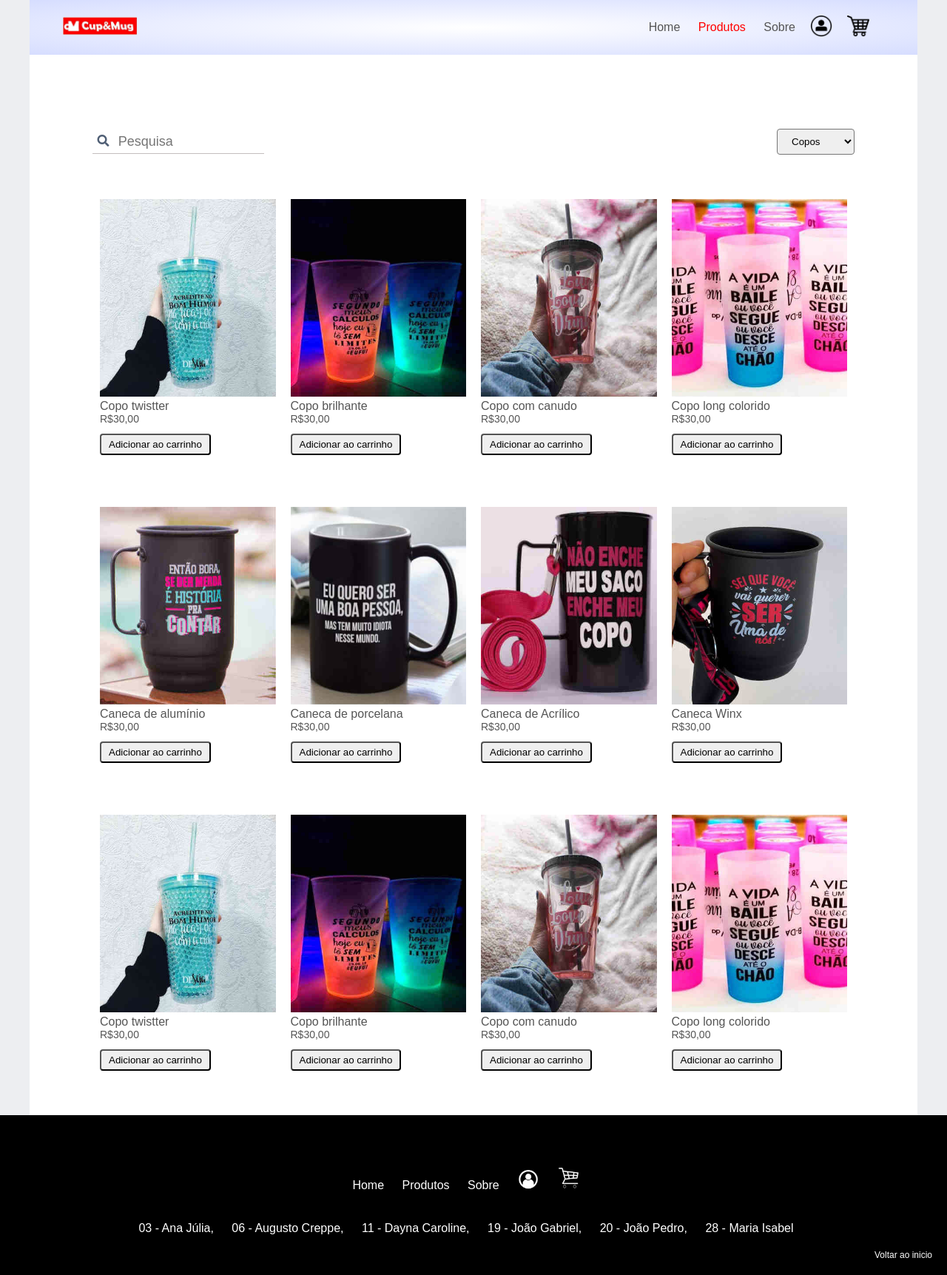
After one commit to Dayna-Caroline/E-commerce, a PHP site: page /front/produtos.php in a window 1280 px wide. The commit adds this page. Shown: the whole page at 74% size. Run offline with PHP 8.4, Linux system fonts and the light colour scheme; some libraries are stand-ins or nearby versions.

Commit message:
Criei a parte de produtos

```diff
--- /dev/null
+++ b/front/produtos.php
@@ -0,0 +1,239 @@
+<!--Dayna Caroline - N°11 - Criação: 02/09-->
+<!--Augusto Creppe - N°06 e Dayna Caroline - N°11 - Atualização: 09/09-->
+
+<!DOCTYPE html>
+
+<?php
+    $logado = null;
+
+    session_start();
+
+    if(isset($_SESSION['email']))
+    {
+        $logado = $_SESSION['email'];
+        $adm = $_SESSION['adm'];
+        $nome = $_SESSION['nome'];
+        $sexo = $_SESSION['sexo'];
+    }
+?>
+
+<html lang="pt-br">
+    <head>
+        <meta charset="UTF-8">
+        <title>Cup&Mug</title>
+        <link rel="stylesheet" href="../styles/produtos.css">
+        <link rel="stylesheet" href="https://pro.fontawesome.com/releases/v5.10.0/css/all.css" integrity="sha384-AYmEC3Yw5cVb3ZcuHtOA93w35dYTsvhLPVnYs9eStHfGJvOvKxVfELGroGkvsg+p" crossorigin="anonymous"/>
+    </head>
+
+    <body>
+        <div class="tudo">
+
+            <div class="topo">
+                <div class="header">
+                    <div class="container">
+                        <div class="navbar">
+                            <div class="logo">
+                                <img src="../imgs/index/melhor.jpg" alt="" width="100px" heigth="100px">
+                            </div>
+                            <nav>
+                                <ul id="MenuItems">
+                                    <li><a href="../index.php">Home</a></li>
+                                    <li><a href=""><span>Produtos</span></a></li>
+                                    <li><a href="">Sobre</a></li>
+                                </ul>
+                            </nav>
+                            <a href="
+
+                            <?php
+                                if($logado ==  null)
+                                    echo "../front/login_e_cadastro.php";
+                                else
+                                //echo " LINK DA PAGINA DA CONTA ";
+                            ?>
+
+                            "><img src="../imgs/index/conta.png" alt="" width="30px" heigth="30px"></a>
+                            <a href="
+
+                            <?php
+                                if($logado ==  null)
+                                    echo "../front/login_e_cadastro.php";
+                                else
+                                  //echo " LINK DA PAGINA DO CARRINHO ";
+                            ?>
+
+                            "><img src="../imgs/index/carrinho.png" alt="" width="30px" heigth="30px"></a>
+                        </div>
+                    </div>
+                </div>
+            </div>
+
+            <div class="internas">
+                <!--Alguns copos----------------------------------------------------------------------------------------------------->
+                    <div class="small-container">
+                        <div class="row row-2">
+
+                            <div class="pesq_text">
+                                <div class="icon">
+                                    <i class="fas fa-search"></i>
+                                </div>
+                                <input type="text" name="" class="text" placeholder="Pesquisa">
+                            </div>
+
+                            <select>
+                                <option>Copos</option>
+                                <option>Canecas</option>
+                            </select>
+                        </div>
+
+                        <div class="row">
+                            <div class="col-4">
+                                <a href=""><img src="../imgs/index/copo1.jpg" alt=""></a>
+                                <h4>Copo twistter</h4>
+                                <p>R$30,00</p>
+                                <button>Adicionar ao carrinho</button>
+                            </div>
+
+                            <div class="col-4">
+                                <a href=""><img src="../imgs/index/copo2.jpg" alt=""></a>
+                                <h4>Copo brilhante</h4>
+                                <p>R$30,00</p>
+                                <button>Adicionar ao carrinho</button>
+                            </div>
+
+                            <div class="col-4">
+                                <a href=""><img src="../imgs/index/copo3.jpg" alt=""></a>
+                                <h4>Copo com canudo</h4>
+                                <p>R$30,00</p>
+                                <button>Adicionar ao carrinho</button>
+                            </div>
+
+                            <div class="col-4">
+                                <a href=""><img src="../imgs/index/copo4.jpg" alt=""></a>
+                                <h4>Copo long colorido</h4>
+                                <p>R$30,00</p>
+                                <button>Adicionar ao carrinho</button>
+                            </div>
+                        </div>
+                    </div>
+
+                    <div class="small-container">
+
+                        <div class="row">
+                            <div class="col-4">
+                                <a href=""><img src="../imgs/index/caneca1.jpg" alt=""></a>
+                                <h4>Caneca de alumínio</h4>
+                                 <p>R$30,00</p>
+                                 <button>Adicionar ao carrinho</button>
+                            </div>
+
+                            <div class="col-4">
+                                <a href=""><img src="../imgs/index/caneca2.jpg" alt=""></a>
+                                <h4>Caneca de porcelana</h4>
+                                <p>R$30,00</p>
+                                <button>Adicionar ao carrinho</button>
+                            </div>
+
+                            <div class="col-4">
+                                <a href=""><img src="../imgs/index/caneca3.jpg" alt=""></a>
+                                <h4>Caneca de Acrílico</h4>
+                                <p>R$30,00</p>
+                                <button>Adicionar ao carrinho</button>
+                            </div>
+
+                            <div class="col-4">
+                                <a href=""><img src="../imgs/index/caneca4.jpg" alt=""></a>
+                                <h4>Caneca Winx</h4>
+                                <p>R$30,00</p>
+                                <button>Adicionar ao carrinho</button>
+                            </div>
+                        </div>
+                    </div>
+
+                    <div class="small-container">
+                        <div class="row">
+                                <div class="col-4">
+                                    <a href=""><img src="../imgs/index/copo1.jpg" alt=""></a>
+                                    <h4>Copo twistter</h4>
+                                    <p>R$30,00</p>
+                                    <button>Adicionar ao carrinho</button>
+                                </div>
+
+                                <div class="col-4">
+                                    <a href=""><img src="../imgs/index/copo2.jpg" alt=""></a>
+                                    <h4>Copo brilhante</h4>
+                                    <p>R$30,00</p>
+                                    <button>Adicionar ao carrinho</button>
+                                </div>
+
+                                <div class="col-4">
+                                    <a href=""><img src="../imgs/index/copo3.jpg" alt=""></a>
+                                    <h4>Copo com canudo</h4>
+                                    <p>R$30,00</p>
+                                    <button>Adicionar ao carrinho</button>
+                                </div>
+
+                                <div class="col-4">
+                                    <a href=""><img src="../imgs/index/copo4.jpg" alt=""></a>
+                                    <h4>Copo long colorido</h4>
+                                    <p>R$30,00</p>
+                                    <button>Adicionar ao carrinho</button>
+                                </div>
+                            </div>
+                        </div>
+                    </div>
+
+            </div> <!--Internas-->
+
+            <div class="rodape">
+
+                <!--Footer-------------------------------------------------------------------------------------------------------------------->
+                    <div class="footer">
+                        <div class="navbar">
+                            <section>
+                                <ul id="MenuItems">
+                                    <li><a href="">Home</a></li>
+                                    <li><a href="">Produtos</a></li>
+                                    <li><a href="">Sobre</a></li>
+                                </ul>
+                                <a href="
+
+                                <?php
+                                    if($logado ==  null)
+                                        echo "../front/login_e_cadastro.php";
+                                    else
+                                    //echo " LINK DA PAGINA DA CONTA ";
+                                ?>
+
+                                "><img src="../imgs/index/conta_branco.jpg" alt="" width="30px" heigth="30px"></a>
+                                <a href="
+
+                                <?php
+                                    if($logado ==  null)
+                                        echo "../front/login_e_cadastro.php";
+                                    else
+                                    //echo " LINK DA PAGINA DO CARRINHO ";
+                                ?>
+
+                                "><img src="../imgs/index/carrinho_branco.jpg" alt="" width="30px" heigth="30px"></a>
+                            </section>
+                        </div>
+
+                        <div class="footer-col-1">
+                            <ul>
+                                <li>03 - Ana Júlia,</li>
+                                <li>06 - Augusto Creppe,</li>
+                                <li>11 - Dayna Caroline,</li>
+                                <li>19 - João Gabriel,</li>
+                                <li>20 - João Pedro,</li>
+                                <li>28 - Maria Isabel</li>
+                            </ul>
+                        </div>
+
+                        <div class="inicio">
+                            <a href="produtos.php">Voltar ao inicio</a>
+                        </div>
+                    </div>
+            </div>
+        </div>
+    </body>
+</html>
--- a/styles/login_e_cadastro.css
+++ b/styles/login_e_cadastro.css
@@ -103,7 +103,6 @@ input{
     padding-left: 20%;
     border-bottom: 1px solid rgba(109, 93, 93, 0.4);
     text-align: left;
-    font-family: 'Nunito', sans-serif;
 }
 
 button{
--- /dev/null
+++ b/styles/produtos.css
@@ -0,0 +1,265 @@
+/*Dayna Caroline - N°11 - Criação: 02/09*/
+
+
+*{
+    margin: 0;
+    padding: 0;
+    box-sizing: border-box;
+}
+
+body{
+    font-family: 'Arial', sans-serif;
+    background-color: #edeef1;
+    align-items: center;
+}
+
+.tudo{
+    width: 1200px;
+    min-height: 1000px;
+    margin-left: auto;
+    margin-right: auto;
+    background-color: white;
+}
+
+/*Barra de rolagem------------------------------------------------------------*/
+body::-webkit-scrollbar{
+    width: 8px;
+    background-color: rgb(236, 234, 234);
+}
+
+body::-webkit-scrollbar-thumb{
+    background-color: grey;
+    border-radius: 4px;
+}
+
+body::-webkit-scrollbar-thumb:hover{
+    background-color: rgb(214, 68, 68);
+}
+
+body::-webkit-scrollbar-button{
+    width: 0;
+    height: 0;
+}
+/*------------------------------------------------------------------------------*/
+
+/*Cabeçalho----------------------------------------------------------------------------------------------------*/
+
+.navbar{
+    display: flex;
+    align-items: center;
+    padding: 20px;
+}
+
+nav{
+    flex: 1;
+    text-align: right;
+}
+
+nav ul{
+    display: inline-block;
+    list-style-type: none;
+}
+
+nav ul li{
+    display: inline-block;
+    margin-right: 20px;
+}
+
+nav span{
+    color: red;
+}
+
+.navbar img{
+    margin-right: 20px;
+}
+
+a{
+    text-decoration: none;
+    color: #555;
+}
+
+p{
+    color: #555;
+}
+
+.container{
+    max-width: 1300px;
+    margin: auto;
+    padding-left: 25px;
+    padding-right: 25px;
+}
+
+.row{
+    display: flex;
+    align-items: center;
+    flex-wrap: wrap;
+    justify-content: space-around;
+}
+
+.col-2{
+    flex-basis: 50%;
+    min-width: 300px;
+}
+
+.col-2 img{
+    width: 100%;
+    padding: 50px 0;
+}
+
+.col-2 h1{
+    font-size: 50px;
+    line-height: 60px;
+    margin: 25px 0;
+}
+
+.btn{
+    display: inline-block;
+    background: #483bff;
+    color: #fff;
+    padding: 8px 30px;
+    margin: 30px 0;
+    border-radius: 30px;
+    transition: background 0.5s;
+}
+
+.btn:hover{
+    background: #563434;
+}
+
+.header{
+    background: radial-gradient(#fff, #d6ddff);
+}
+
+.header .row{
+    margin-top: 70px;
+}
+
+
+/*Pesquisa---------------------------------------------------------------------------------------------*/
+.icon{
+    position: absolute;
+    color: #505f75;
+    margin-left: .5%;
+    margin-top: .5%;
+}
+
+input{
+    display: block;
+    width: 100%;
+    margin-top: 5px;
+    font-size: 18px;
+    padding-bottom: 5px;
+    padding-left: 15%;
+    border: none;
+    outline: none;
+    border-bottom: 1px solid rgba(109, 93, 93, 0.4);
+    text-align: left;
+}
+
+.row-2{
+    justify-content: space-between;
+    margin: 100px auto 50px;
+}
+
+select{
+    border-radius: 4px;
+    padding: 8px 15px;
+}
+
+select:focus{
+    outline: none;
+}
+
+
+/*-----------------------------------------------------------------------------------------------------*/
+
+/*Fotos de alguns copos e algumas canecas-----------------------------------------------------------------*/
+.small-container{
+    max-width: 1080px;
+    margin: auto;
+    padding-left: 25px;
+    padding-right: 25px;
+}
+
+.col-4{
+    flex-basis: 25%;
+    padding: 10px;
+    min-width: 200px;
+    margin-bottom: 50px;
+    transition: transform 0.5s;
+}
+
+.col-4 img{
+    width: 100%;
+}
+
+h4{
+    color: #555;
+    font-weight: normal;
+}
+
+.col-4 p{
+    font-size: 14px;
+}
+
+.col-4:hover{
+    transform: translateY(-10px);
+}
+
+button{
+    padding: 5px 10px;
+    margin-top: 5%;
+    border-radius: 4px;
+}
+
+button:hover{
+    background-color: rgb(248, 78, 78);
+    color: white;
+}
+
+/*Footer--------------------------------------------------------------------------------------------------*/
+.footer{
+    color: #fff;
+    background-color: black;
+    padding: 20px 0;
+    text-align: center;
+}
+
+section{
+    flex: 1;
+    text-align: center;
+}
+
+section ul{
+    display: inline-block;
+    list-style-type: none;
+}
+
+section ul li{
+    display: inline-block;
+    margin-right: 20px;
+}
+
+section img{
+    padding-top: 30px;
+}
+
+.footer-col-1 ul{
+    list-style-type: none;
+    padding: 20px 0;
+}
+
+.footer-col-1 li{
+    display: inline-block;
+    margin-right: 20px;
+}
+
+.footer a{
+    color: #fff;
+}
+
+.inicio{
+    text-align: right;
+    margin-right: 20px;
+    font-size: 12px;
+}
```
Also changed, not shown: index.php (+4 -6 lines).
